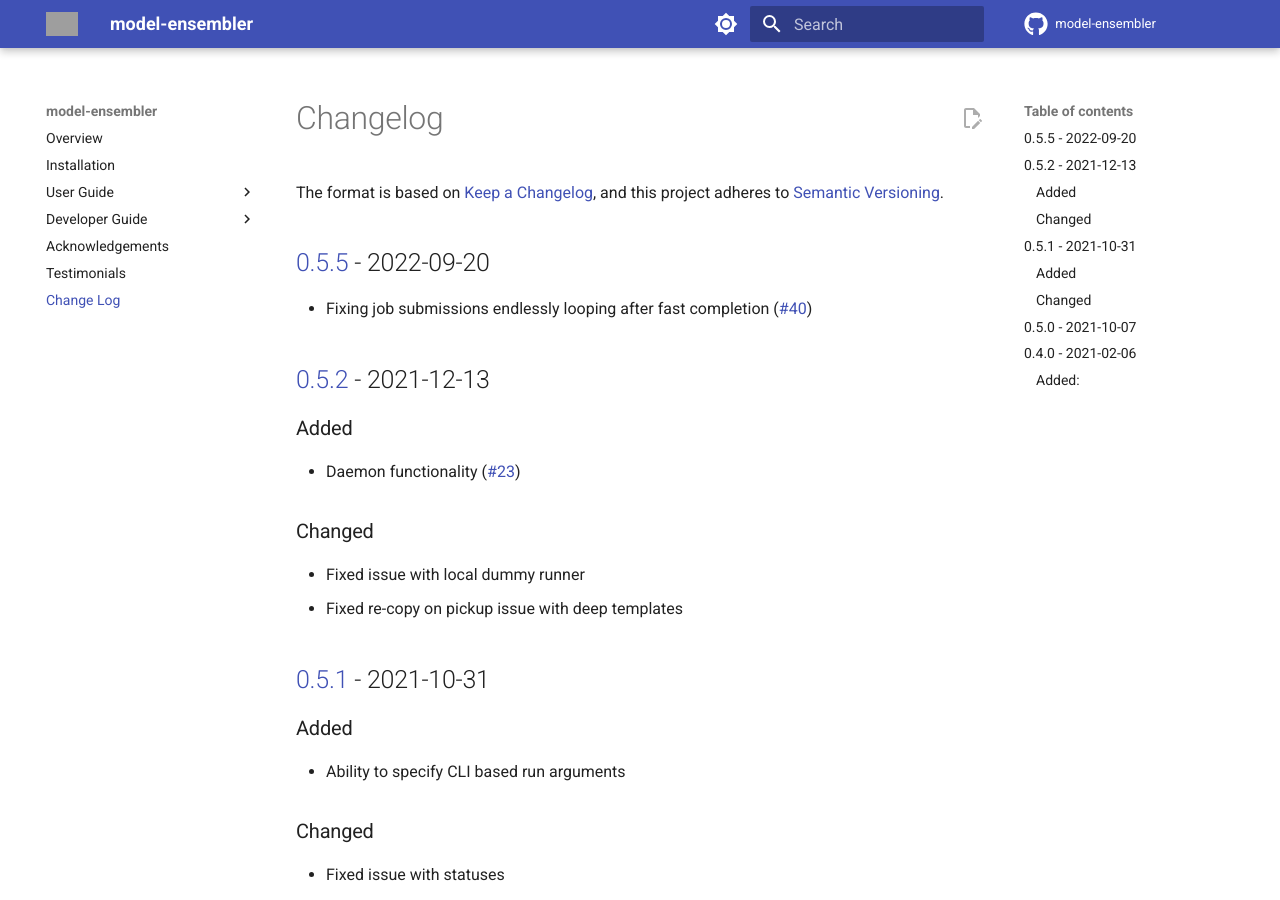
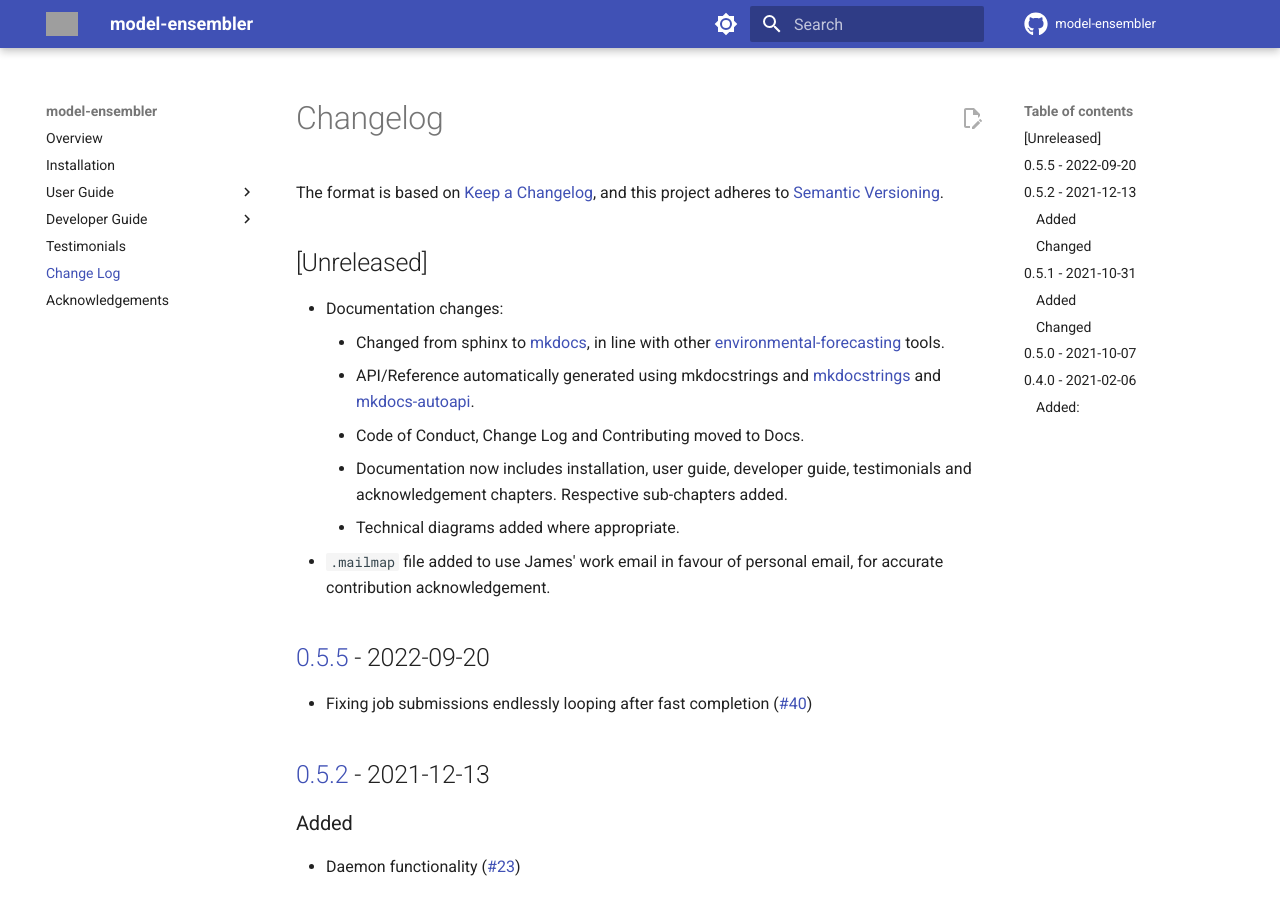
Before and after one commit to environmental-forecasting/model-ensembler, an MkDocs documentation site: the page built from docs/CHANGELOG.md, in a window 1280 px wide and 900 px high. Built offline with MkDocs 1.6.1 and Material for MkDocs 9.7.7, drawn with Linux system fonts in a browser that asks for light colours; comment, search, counter and statistics services are not loaded; grey boxes are pictures that could not be loaded.

Commit message:
adding changes to change log, updating chapter order

```diff
--- a/docs/CHANGELOG.md
+++ b/docs/CHANGELOG.md
@@ -2,6 +2,15 @@
 
 The format is based on [Keep a Changelog](https://keepachangelog.com/en/1.0.0/),
 and this project adheres to [Semantic Versioning](https://semver.org/spec/v2.0.0.html).
+
+## [Unreleased]
+* Documentation changes:
+    * Changed from sphinx to [mkdocs](https://www.mkdocs.org/), in line with other [environmental-forecasting](https://github.com/environmental-forecasting) tools.
+    * API/Reference automatically generated using mkdocstrings and [mkdocstrings](https://mkdocstrings.github.io/) and [mkdocs-autoapi](https://mkdocs-autoapi.readthedocs.io/en/latest/).
+    * Code of Conduct, Change Log and Contributing moved to Docs.
+    * Documentation now includes installation, user guide, developer guide, testimonials and acknowledgement chapters. Respective sub-chapters added.
+    * Technical diagrams added where appropriate.
+* `.mailmap` file added to use James' work email in favour of personal email, for accurate contribution acknowledgement.
 
 ## [0.5.5] - 2022-09-20
 
--- a/mkdocs.yml
+++ b/mkdocs.yml
@@ -15,9 +15,9 @@ nav:
       - Code of Conduct: developer/contribution/code_of_conduct.md
     - Functionality:
       - Technical Overview: developer/functionality/technical.md
-  - Acknowledgements: acknowledgements.md
   - Testimonials: testimonials.md
   - Change Log: CHANGELOG.md
+  - Acknowledgements: acknowledgements.md
 repo_url: https://github.com/environmental-forecasting/model-ensembler
 repo_name: model-ensembler
 edit_uri: edit/main/docs/
```
Also changed, not shown: docs/testimonials.md (+1 -1 lines).
